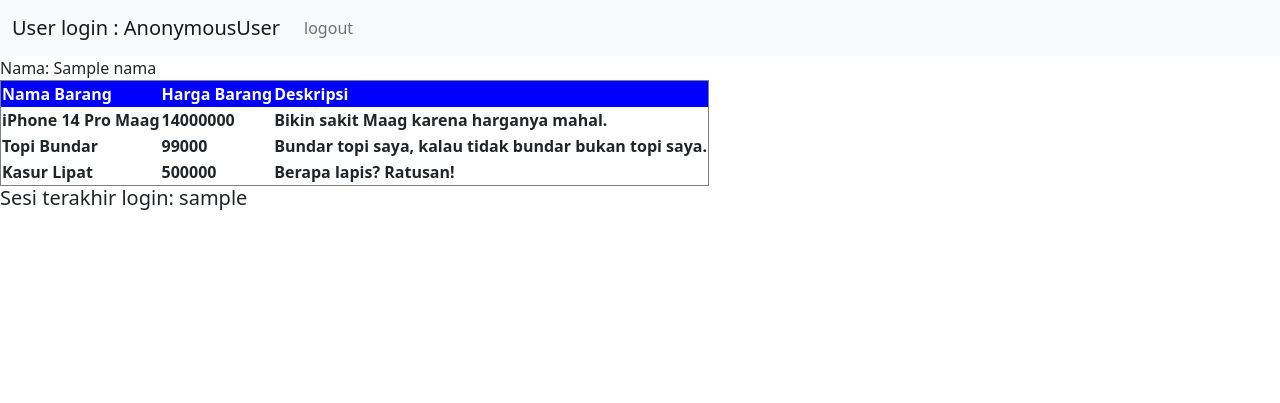
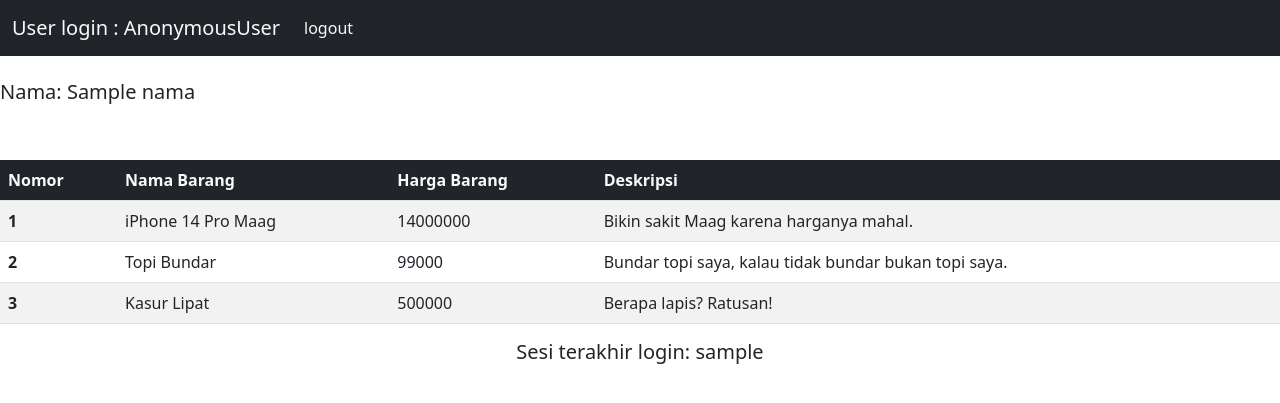
Before and after one commit to dpalhz/lab01-PBP, a Django app: template wishlist/templates/wishlist.html in a window 1280 px wide. Shown: the top 403 px of the page. Run offline with Django 4.2, Linux system fonts and the light colour scheme; data comes from the database, SQL or seed files in the repository; tables that the repository leaves empty hold one stand-in row (values such as "Sample post"); the template is opened without the code that fills it: values that come from a table or form of the project are taken from there, most other values are stand-ins (such as "Sample title", 1, 10 or a date in 2020); lists and menus that the app fills with data are empty.

Commit message:
edit style by bootstrap framework

```diff
--- a/wishlist/templates/wishlist.html
+++ b/wishlist/templates/wishlist.html
@@ -10,39 +10,51 @@
 
 
 {% block content %}
-<nav class="navbar navbar-expand-lg bg-light">
+<nav class="navbar navbar-expand-lg bg-dark">
   <div class="container-fluid">
-    <a class="navbar-brand" href="#">User login : {{request.user}}</a>
+    <a class="navbar-brand text-light" href="#">User login : {{request.user}}</a>
     <button class="navbar-toggler" type="button" data-bs-toggle="collapse" data-bs-target="#navbarNavAltMarkup" aria-controls="navbarNavAltMarkup" aria-expanded="false" aria-label="Toggle navigation">
       <span class="navbar-toggler-icon"></span>
     </button>
     <div class="collapse navbar-collapse" id="navbarNavAltMarkup">
       <div class="navbar-nav">
-        <a class="nav-link" href="{% url 'wishlist:logout' %}">logout</a>
+        <a class="nav-link text-light" href="{% url 'wishlist:logout' %}">logout</a>
       </div>
     </div>
   </div>
 </nav>
+<br>
 
-<div>Nama: {{nama}}</div>
+<p class="h5">Nama: {{nama}}</p>
+<br>
+<br>
 
-<table border=1 >
-    <tr style="background-color: blue;">
-    <th style="color: white;">Nama Barang</th>
-    <th style="color: white;">Harga Barang</th>
-    <th style="color: white;">Deskripsi</th>
+
+    {% comment %} Tambahkan data di bawah baris ini {% endcomment %}
+
+<table class="table table-striped">
+  <thead>
+    <tr class="bg-dark">
+      <th scope="col" class="text-light">Nomor</th>
+      <th scope="col"class="text-light">Nama Barang</th>
+      <th scope="col"class="text-light">Harga Barang</th>
+      <th scope="col"class="text-light">Deskripsi</th>
     </tr>
-    {% comment %} Tambahkan data di bawah baris ini {% endcomment %}
+  </thead>
+  <tbody>
     {% for barang in list_barang %}
     <tr>
-        <th>{{barang.nama_barang}}</th>
-        <th>{{barang.harga_barang}}</th>
-        <th>{{barang.deskripsi}}</th>
+      <th scope="row">{{barang.id}}</th>
+      <td>{{barang.nama_barang}}</td>
+      <td>{{barang.harga_barang}}</td>
+      <td>{{barang.deskripsi}}</td>
     </tr>
     {% endfor %}
+  </tbody>
+
 </table>
 
-<h5>Sesi terakhir login: {{ last_login }}</h5>
+<h5 class="text-center">Sesi terakhir login: {{ last_login }}</h5>
 
 
 
```
